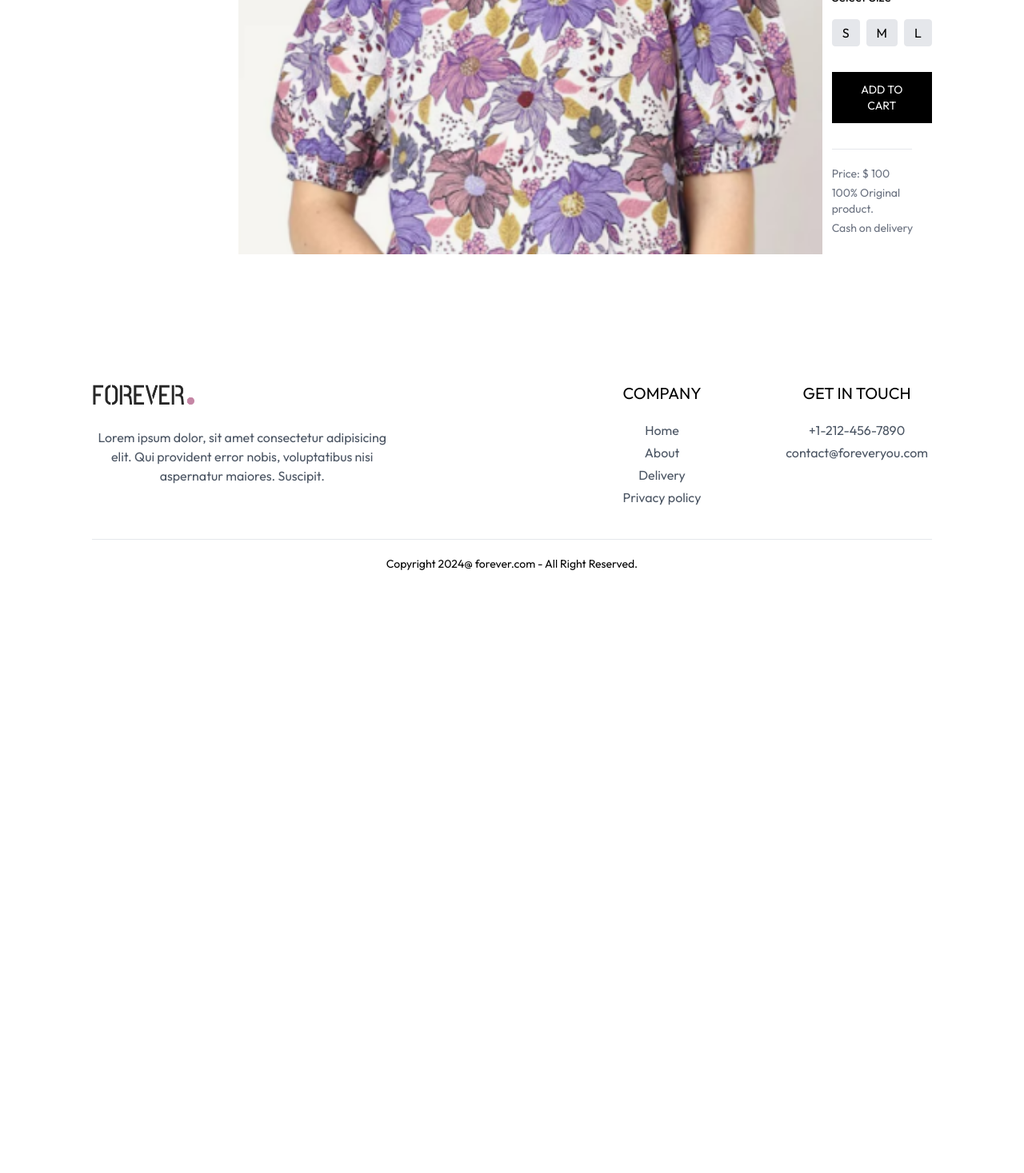
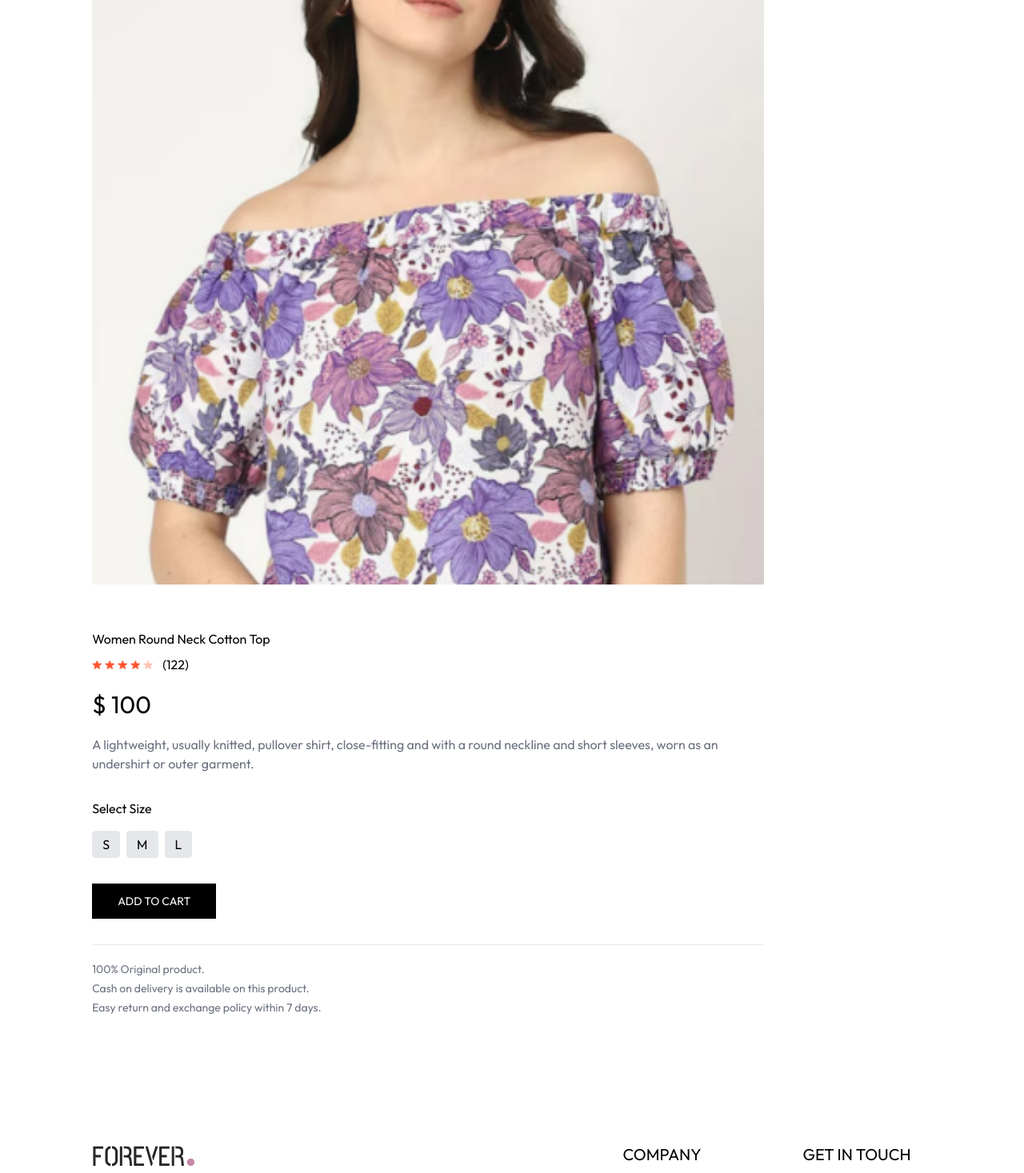
Before and after one commit to MarioCamayo/e-commerce-react, a React (Vite) app: page /product/aaaaa in a window 1280 px wide. Shown: the part 647-2114 px from the top of the page at 80% size. Before the commit the page ends 1362 px from the top, so only its background shows below. Built offline with nearby package versions, Linux system fonts and the light colour scheme.

Commit message:
se sube a netlify la aplicación del proyecto de e-commerce

```diff
--- a/src/pages/Product.jsx
+++ b/src/pages/Product.jsx
@@ -60,7 +60,7 @@
               }
 
           </div>
-
+          </div>
 
           <div className="w-full sm:w-[80%]">
              <img
@@ -100,14 +100,15 @@
             <button className="bg-black text-white px-8 py-3 text-sm active:bg-gray-700">ADD TO CART</button>
             <hr className="mt-8 sm:w-4/5"/>
             <div className="text-sm text-gray-500 mt-5 flex flex-col gap-1">
-              <p>Price: {currency} {productData.price}</p>
+
               <p>100% Original product.</p>
-              <p>Cash on delivery</p>
+              <p>Cash on delivery is available on this product.</p>
+              <p>Easy return and  exchange policy within 7 days.</p>
 
             </div>
           </div>
 
-        </div>
+
       </div>
     </div>
   ): <div className="opacity-0"></div>
```
Also changed, not shown: 1 other file (tests, documents, lock files or other folders). Lines whose indentation alone changed are shown as unchanged.
